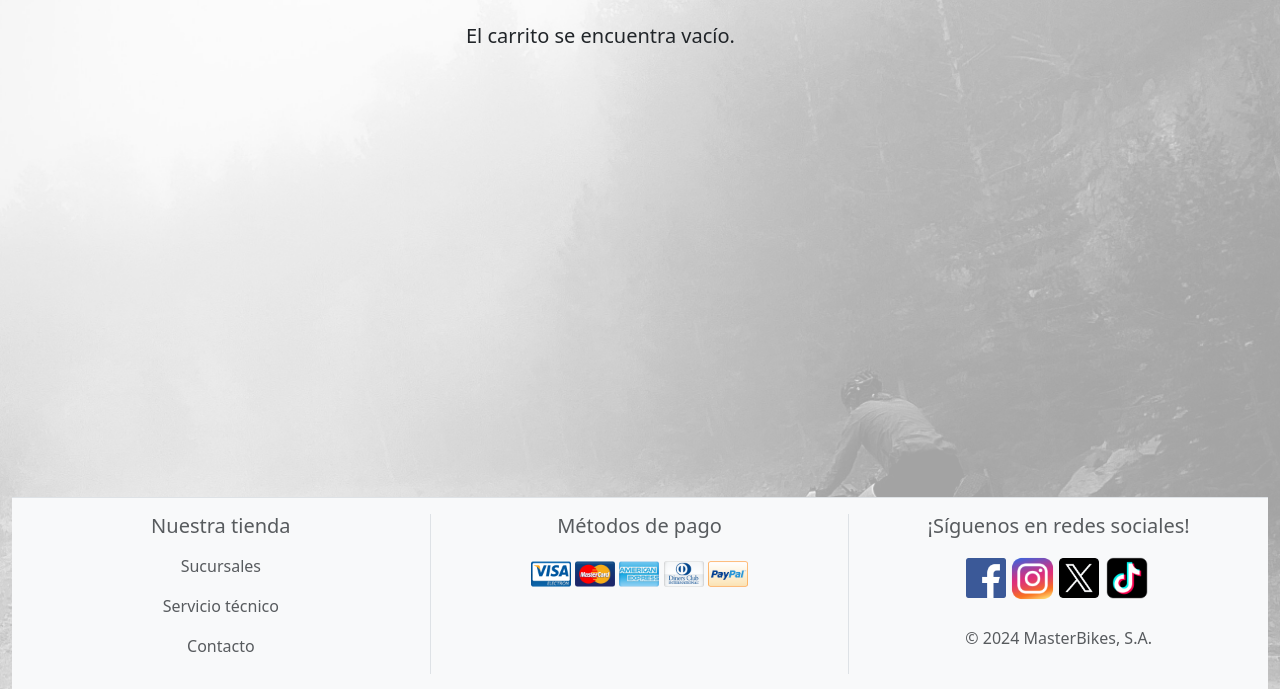
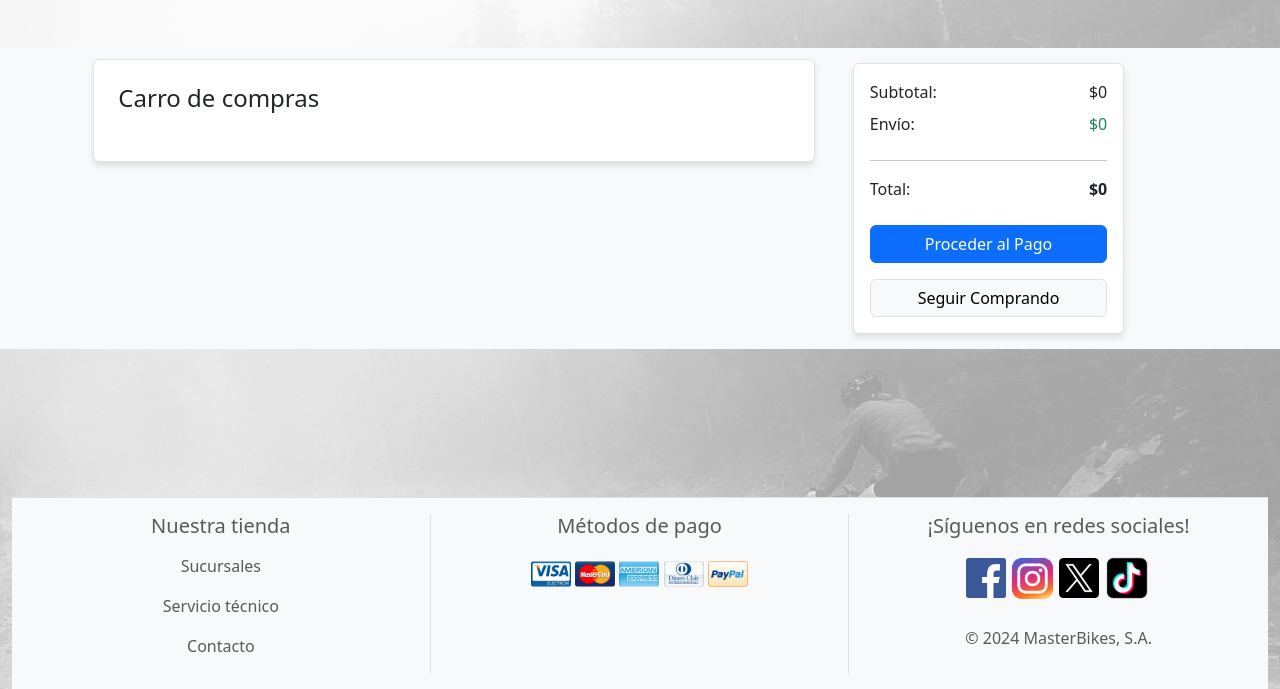
Before and after one commit to EwansK/Proyecto-web-final, a Django app: page /cart/cart_summary in a window 1280 px wide. Shown: the part 86-775 px from the top of the page. Run offline with Django 5.2, Linux system fonts and the light colour scheme.

Commit message:
versión 1.3.0 Funcionalidad Completa

```diff
--- a/webfinal/cart/templates/cart_summary.html
+++ b/webfinal/cart/templates/cart_summary.html
@@ -3,19 +3,33 @@
 {% load static %}
 
 {% block content %}
-<div class="container cart-summary-content">
+<!-- cart + summary -->
+<section class="bg-light my-5">
+    <div class="container">
+      <div class="row">
+        <!-- cart -->
+        <div class="col-lg-8 m-1">
+          <div class="card border shadow-0">
+            <div class="m-4">
+              <h4 class="card-title mb-4">Carro de compras</h4>
 
               {% if cart_products %}
                 {% for product in cart_products %}
-        <div class="card mb-3">
-            <img class="card-img-top" src="{{ product.image.url }}" alt="{{ product.name }}">
-            <div class="card-body">
-                <h5 class="card-title">{{ product.name }}</h5>
-                <h6 class="card-precio">${{ product.price }}</h6>
-                <div class="row">
-                    <div class="col-md-2">Cantidad:</div>
-                    <div class="col-md-2">
-                        <select class="form-select form-select-sm" id="select{{product.id}}">
+                  <div class="row gy-3 mb-4">
+                    <div class="col-lg-5">
+                      <div class="me-lg-5">
+                        <div class="d-flex">
+                          <img src="{{ product.image.url }}" alt="{{ product.name }}" class="border rounded me-3" style="width: 112px; height: 72px;" />
+                          <div class="">
+                            <a href="{% url 'product_details' product.id %}" class="nav-link">{{ product.name }}</a>
+                            <p class="text-muted">${{ product.price }}</p>
+                          </div>
+                        </div>
+                      </div>
+                    </div>
+                    <div class="col-lg-2 col-sm-6 col-6 d-flex flex-row flex-lg-column flex-xl-row text-nowrap">
+                      <div class="">
+                        <select style="width: 100px;" class="form-select me-4" id="select{{ product.id }}">
                           {% for key, value in quantities.items %}
                             {% if key == product.id|slugify %}
                               <option selected>{{ value }}</option>
@@ -26,84 +40,68 @@
                           <option value="1">1</option>
                           <option value="2">2</option>
                           <option value="3">3</option>
-                            <option value="4">4</option>
-                            <option value="5">5</option>
                         </select>
-
+                      </div>
+                    </div>
+                    <div class="col-lg col-sm-6 d-flex justify-content-sm-center justify-content-md-start justify-content-lg-center justify-content-xl-end mb-2">
+                      <div class="float-md-end">
+                        <button type="button" data-index="{{ product.id }}" class="btn btn-light border text-primary icon-hover-danger update-cart ms-2">Actualizar</button>
+                        <button type="button" data-index="{{ product.id }}" class="btn btn-light border text-danger icon-hover-danger delete-product ms-2">Eliminar</button>
                       </div>
                     </div>
                   </div>
-            <button type="button" data-index="{{product.id}}" class="btn btn-secondary update-cart">Actualizar</button>
-            <button type="button" data-index="{{product.id}}" class="btn btn-danger delete-product">Eliminar</button>
+                {% endfor %}
+
+                <div class="border-top pt-4 mx-4 mb-4">
+                  <p><i class="fas fa-truck text-muted fa-lg"></i> Envío Gratis de 1 a 2 semanas.</p>
                 </div>
-
-        {% endfor %}
-        <h3> Total: ${{ total }}
-    {% else %}
-        <div class="container my-4">
-            <div class="row justify-content-center">
-                <div class="col-md-4">
-                    <h5>El carrito se encuentra vacío.</h5>
+              {% endif %}
             </div>
           </div>
         </div>
-    {% endif %}
+        <!-- cart -->
+
+        <!-- summary -->
+        <div class="col-lg-3 m-2 p-1">
+
+          <div class="card shadow-0 border">
+            <div class="card-body">
+              <div class="d-flex justify-content-between">
+                <p class="mb-2">Subtotal:</p>
+                <p class="mb-2">${{ total }}</p>
+              </div>
+              <div class="d-flex justify-content-between">
+                <p class="mb-2">Envío:</p>
+                <p class="mb-2 text-success">$0</p>
               </div>
 
-<script>
+              <hr />
+              <div class="d-flex justify-content-between">
+                <p class="mb-2">Total:</p>
+                <p class="mb-2 fw-bold">${{ total }}</p>
+              </div>
 
-      // Update Cart
-      $(document).on('click', '.update-cart', function(e){
-          e.preventDefault();
-
-          var productid = $(this).data('index');
-
-          $.ajax({
-          type: 'POST',
-          url: '{% url 'cart_update' %}',
-          data: {
-            product_id: $(this).data('index'),
-            product_qty: $('#select' + productid + ' option:selected').text(),
-            csrfmiddlewaretoken: '{{ csrf_token }}',
-            action: 'post'
-          },
-          success: function(json){
-              location.reload();
-          },
-
-          error: function(xhr, errmsg, err){
-
-          }
+              <div class="mt-3">
+                <a href="{% url 'payment_view' %}" class="btn btn-primary w-100 shadow-0 mb-2"> Proceder al Pago </a>
+                <a href="{% url 'products' %}" class="btn btn-light w-100 border mt-2"> Seguir Comprando </a>
+              </div>
+            </div>
+          </div>
+        </div>
+        <!-- summary -->
+      </div>
+    </div>
+  </section>
+  <!-- cart + summary -->
 
 
-          });
 
-      })
 
-      // Delete Item From Cart
-      $(document).on('click', '.delete-product', function(e){
-          e.preventDefault();
-          $.ajax({
-          type: 'POST',
-          url: '{% url 'cart_delete' %}',
-          data: {
-            product_id: $(this).data('index'),
-            csrfmiddlewaretoken: '{{ csrf_token }}',
-            action: 'post'
-          },
-          success: function(json){
-              location.reload();
-          },
-
-          error: function(xhr, errmsg, err){
-
-          }
-
-          });
-
-      })
-
+<script src="{% static 'js/cart.js' %}"></script>
+<script>
+    var cartUpdateUrl = "{% url 'cart_update' %}";
+    var cartDeleteUrl = "{% url 'cart_delete' %}";
+    var csrfToken = "{{ csrf_token }}";
 </script>
 
-
 {% endblock %}
--- a/webfinal/cart/urls.py
+++ b/webfinal/cart/urls.py
@@ -1,10 +1,11 @@
 from django.urls import path
-from .views import cart_summary, cart_add, cart_delete, cart_update
+from .views import cart_summary, cart_add, cart_delete, cart_update, payment_view
 
 urlpatterns = [
     path('cart/cart_summary', cart_summary, name='cart_summary'),
     path('cart_add/', cart_add, name='cart_add'),
     path('cart_delete/', cart_delete, name='cart_delete'),
     path('cart_update/', cart_update, name='cart_update'),
+    path('payment_view/', payment_view, name='payment_view'),
 
 ]
--- a/webfinal/cart/views.py
+++ b/webfinal/cart/views.py
@@ -45,3 +45,6 @@ def cart_update(request):
         messages.success(request, 'Cantidad actualizada.')
         response = JsonResponse({'qty':product_qty})
     return response
+
+def payment_view(request):
+    return render(request, 'payment_view.html', {})
--- a/webfinal/store/templates/login.html
+++ b/webfinal/store/templates/login.html
@@ -17,7 +17,8 @@
       <div id="passwordHelp1" class="form-text">Ingrese su contraseña.</div>
       <button type="submit" class="btn btn-secondary m-2">Ingresar</button>
     </div>
-
+  </div>
+  <div class="container d-flex justify-content-center p-4 col-6">
     <div class="col-md-12 text-center my-3 m-2">
       <div class="blurry-border">
         <img class="img-fluid" src="{% static 'media/Masterbikes-banner.png' %}" alt="Imagen relacionada" style="max-width: 100%">
--- a/webfinal/store/templates/product_details.html
+++ b/webfinal/store/templates/product_details.html
@@ -24,7 +24,7 @@
                   </select>
                   </div>
               </div>
-          <button type="button" value="{{ product.id }}" class="btn btn-light p-2 m-1" id="add_cart"> Comprar <img src="{% static 'media/shopping-cart-add.svg' %}" alt="Cart" style="height: 25px"> </button>
+          <button type="button" value="{{ product.id }}" class="btn btn-light p-2 m-1" id="add_cart"> Agregar al Carro <img src="{% static 'media/shopping-cart-add.svg' %}" alt="Cart" style="height: 25px"> </button>
         </div>
       </div>
     </div>
```
Also changed, not shown: webfinal/cart/templates/payment_view.html (added, +19 -0 lines), webfinal/store/static/js/cart.js (added, +41 -0 lines), webfinal/static/media/uploads/product/media/cannondale_29.jpg (added), webfinal/static/media/uploads/product/media/cyclotour_26.jpg (added), webfinal/static/media/uploads/product/media/cytyfixer.jpg (added), webfinal/static/media/uploads/product/media/gt700.jpg (added), webfinal/static/media/uploads/product/media/gt_29.jpg (added), webfinal/static/media/uploads/product/media/kona_29.jpg (added), webfinal/static/media/uploads/product/media/rainfall.jpg (added), webfinal/static/media/uploads/product/media/sightc2_29.jpg (added), 1 other file. Lines whose indentation alone changed are shown as unchanged.
